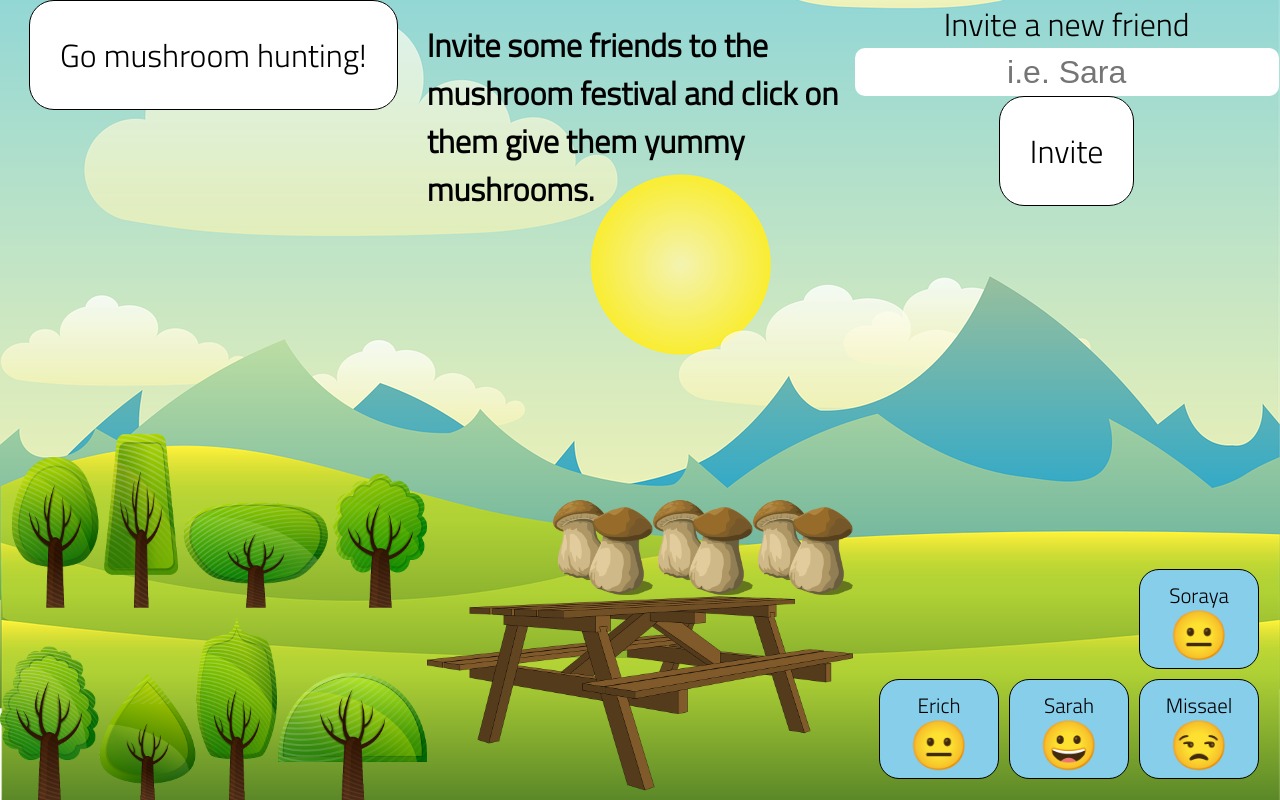
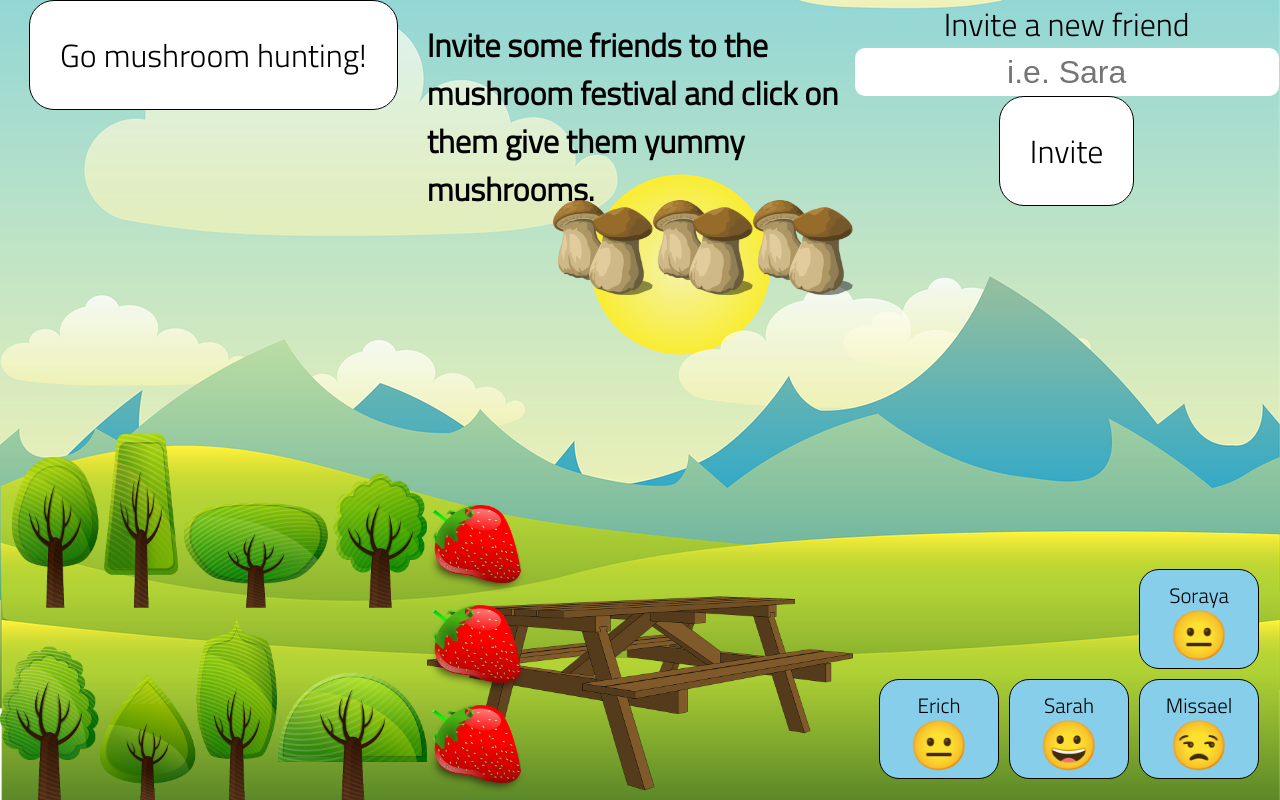
Before and after one commit to anthony-t-woo/half-baked-web-01-mushroom-festival, a plain HTML site: page index.html in a window 1280 px wide. Drawn offline with Linux system fonts and the light colour scheme.

Commit message:
add berry forage as a possiblity on button event

```diff
--- a/app.js
+++ b/app.js
@@ -1,15 +1,16 @@
 // import functions and grab DOM elements
-import { renderMushroom, renderFriend } from './render-utils.js';
+import { renderMushroom, renderFriend, renderBerry } from './render-utils.js';
 
 const friendsEl = document.querySelector('.friends');
 const friendInputEl = document.getElementById('friend-input');
 const mushroomsEl = document.querySelector('.mushrooms');
+const berriesEl = document.querySelector('.berries');
 const addMushroomButton = document.getElementById('add-mushroom-button');
 const addFriendButton = document.getElementById('add-friend-button');
 // initialize state
 
 let mushroomCount = 3;
-
+let berryCount = 3;
 const friendData = [
     {
         name: 'Erich',
@@ -31,12 +32,23 @@ const friendData = [
 
 addMushroomButton.addEventListener('click', () => {
     if (Math.random() > 0.5) {
-        alert('found a mushroom!');
+        if (Math.random() > 0.5) {
+            alert('found a mushroom!');
 
-        mushroomCount++;
-        displayMushrooms();
+            mushroomCount++;
+            displayMushrooms();
+        } else {
+            alert('no luck!');
+        }
     } else {
-        alert('no luck!');
+        if (Math.random() > 0.5) {
+            alert('found a berry!');
+
+            berryCount++;
+            displayBerries();
+        } else {
+            alert('no luck!');
+        }
     }
 });
 
@@ -95,6 +107,14 @@ function displayMushrooms() {
         mushroomsEl.append(mushroomEl);
     }
 }
+function displayBerries() {
+    berriesEl.textContent = '';
+    for (let i = 0; i < berryCount; i++) {
+        const berryEl = renderBerry();
+        berriesEl.append(berryEl);
+    }
+}
 
 displayFriends();
 displayMushrooms();
+displayBerries();
--- a/index.html
+++ b/index.html
@@ -30,6 +30,7 @@
                 </h1>
                 <div class="table">
                     <div class="mushrooms"></div>
+                    <div class="berries"></div>
                 </div>
             </div>
             <div class="right">
--- a/render-utils.js
+++ b/render-utils.js
@@ -5,6 +5,12 @@ export function renderMushroom() {
     return div;
 }
 
+export function renderBerry() {
+    const div = document.createElement('div');
+    div.classList.add('berry');
+
+    return div;
+}
 export function renderFriend(friend) {
     const div = document.createElement('div');
     const nameEl = document.createElement('p');
--- a/styles/style.css
+++ b/styles/style.css
@@ -216,3 +216,11 @@ footer {
 label {
     font-size: 2rem;
 }
+
+.berry {
+    width: 100px;
+    height: 100px;
+    background-size: contain;
+    background-repeat: no-repeat;
+    background-image: url('../assets/berry.png');
+}
```
Also changed, not shown: assets/berry.png (added).
